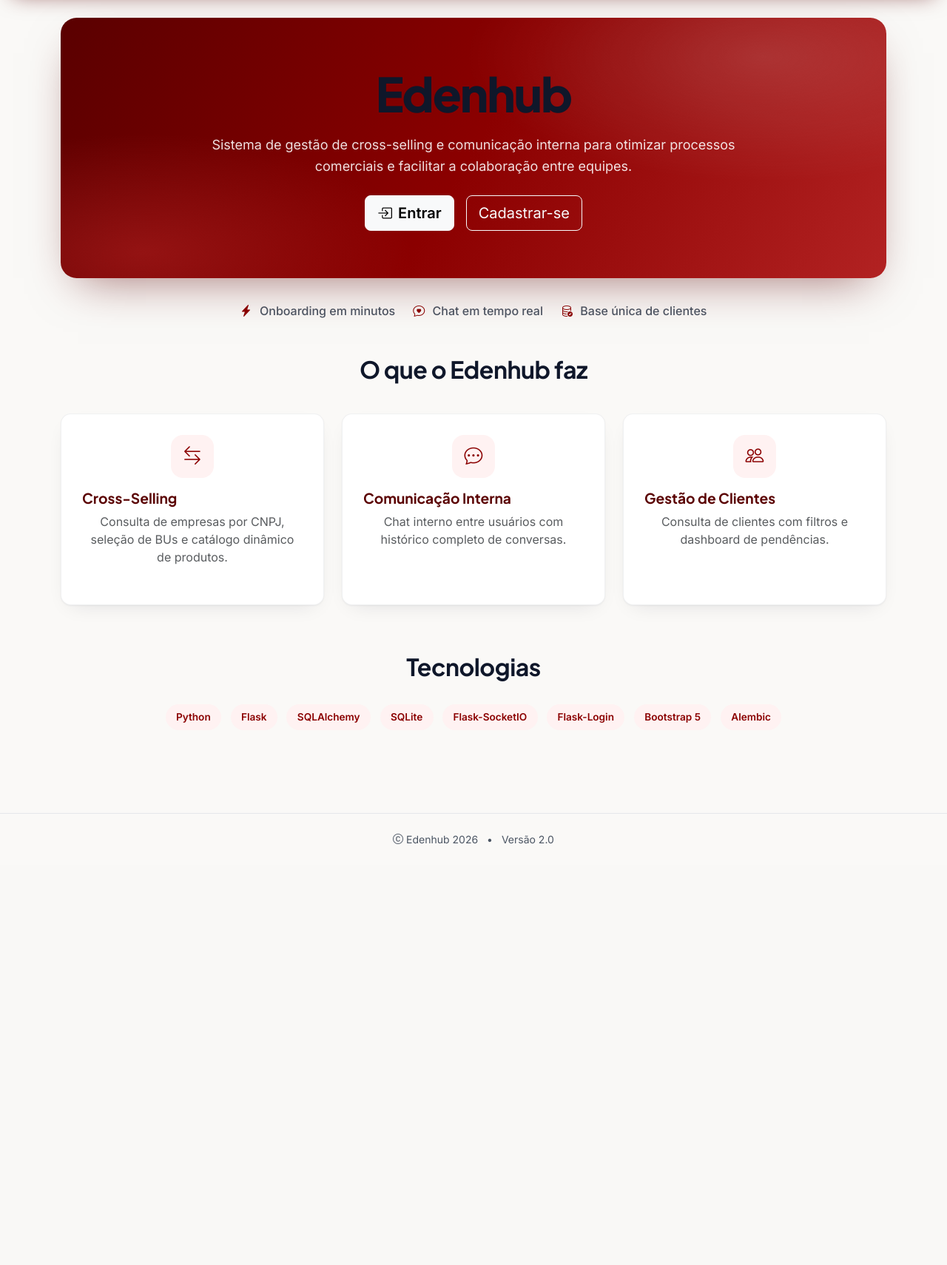
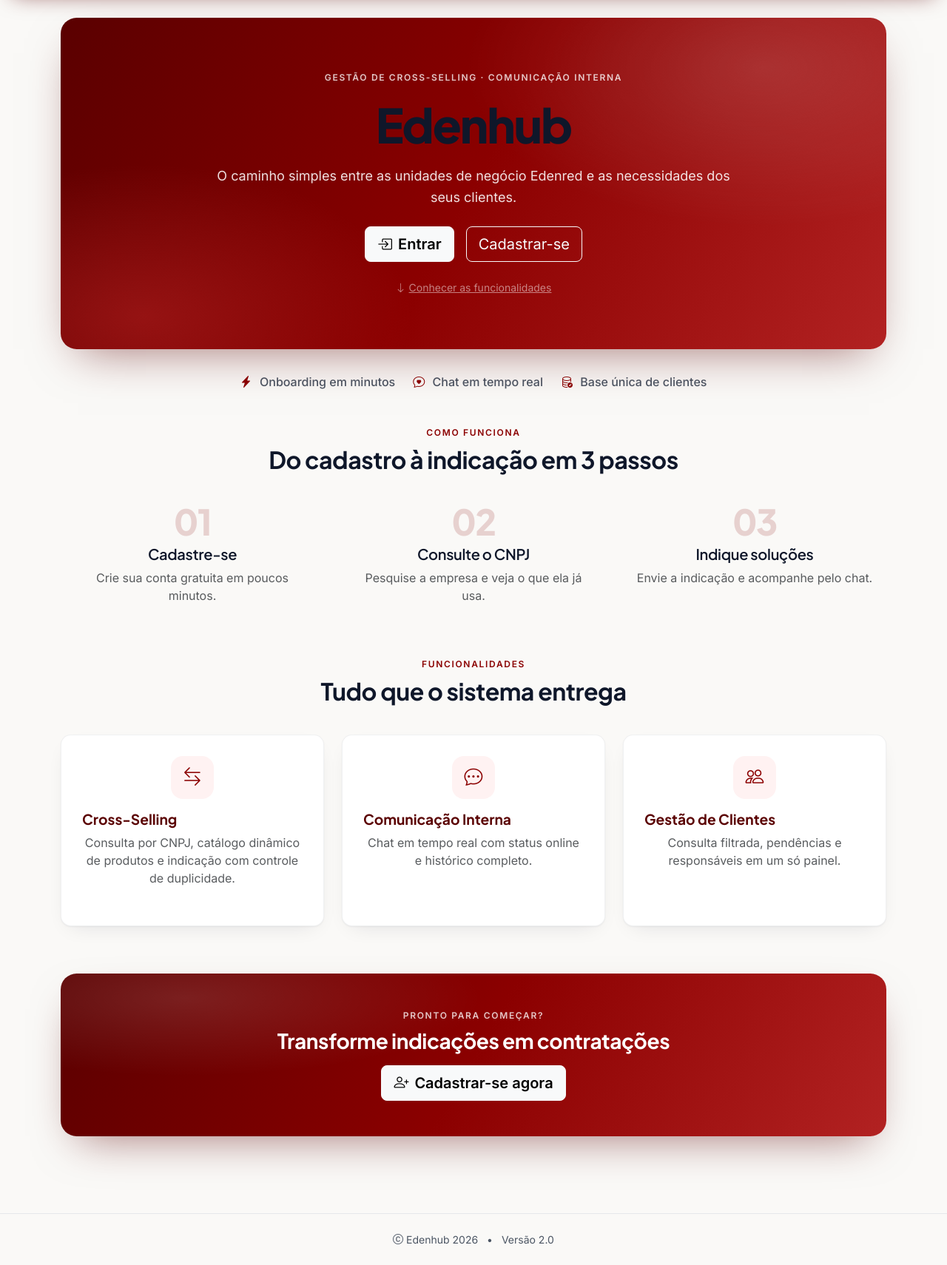
Before and after one commit to Rafael-Albuquerque06/Sistema-Edenhub, a Flask app: page / in a window 1280 px wide. Shown: the part 78-1788 px from the top of the page at 74% size. Before the commit the page ends 1219 px from the top, so only its background shows below. Run offline with Flask 3, Linux system fonts and the light colour scheme.

Commit message:
style: landing clean — hero minimalista centrado, seção como funciona, eyebrows e CTA final

```diff
--- a/app/static/css/style.css
+++ b/app/static/css/style.css
@@ -735,6 +735,52 @@ button:disabled, a.btn-loading {
   }
 }
 
+/* --- HERO da landing (gradiente Edenred) --- */
+.landing-hero {
+  padding-top: 4.5rem;
+  padding-bottom: 4.5rem;
+}
+
+.landing-hero .lead {
+  max-width: 44rem;
+}
+
+html {
+  scroll-behavior: smooth;
+}
+
+/* --- Eyebrows editoriais (labels de seção) --- */
+.eyebrow {
+  text-transform: uppercase;
+  letter-spacing: 0.14em;
+  font-size: 0.75rem;
+  font-weight: 700;
+  margin: 0;
+}
+
+.eyebrow-light { color: rgb(255 255 255 / 0.78); }
+.eyebrow-red { color: var(--edenred-primary); }
+
+/* --- Como funciona (números ghosts) --- */
+.how-step .step-num {
+  font-family: var(--font-display);
+  font-size: 3rem;
+  font-weight: 800;
+  line-height: 1;
+  color: rgb(139 0 0 / 0.16);
+  letter-spacing: -0.03em;
+  margin-bottom: 0.5rem;
+}
+
+/* --- CTA final em faixa --- */
+.landing-cta {
+  background:
+    radial-gradient(ellipse 60% 80% at 15% 15%, rgb(255 255 255 / 0.12), transparent 60%),
+    linear-gradient(120deg, var(--edenred-dark) 0%, var(--edenred-primary) 50%, var(--edenred-secondary) 100%);
+  border-radius: 1.35rem;
+  box-shadow: 0 24px 60px -24px rgb(90 0 0 / 0.55);
+}
+
 /* --- Portfolio: imagens responsivas e CTAs --- */
 
 .portfolio-img {
@@ -902,6 +948,7 @@ button:disabled, a.btn-loading {
   h1 { font-size: 2rem; }
   h2 { font-size: 1.6rem; }
   .hero-edenred .display-3 { font-size: 2.5rem; }
+  .landing-hero { padding-top: 3rem; padding-bottom: 3rem; }
   .card-edenred > .card-body { padding: 1.25rem; }
   .card-header-edenred { padding: 1.1rem 1.25rem; }
 }
--- a/app/templates/index.html
+++ b/app/templates/index.html
@@ -3,20 +3,20 @@
 {% block title %}Edenhub - Gestão de Cross-Selling{% endblock %}
 
 {% block content %}
-<!-- HERO -->
-<div class="hero-edenred text-white text-center py-5 px-4">
-    <div class="py-md-3">
+<!-- HERO (centrado minimalista) -->
+<div class="hero-edenred landing-hero text-white text-center py-5 px-4">
+    <div class="py-lg-4">
+        <p class="eyebrow eyebrow-light mb-3">Gestão de cross-selling · Comunicação interna</p>
         <h1 class="display-3 mb-3">Edenhub</h1>
-        <p class="lead mb-4">
-            Sistema de gestão de cross-selling e comunicação interna para otimizar
-            processos comerciais e facilitar a colaboração entre equipes.
+        <p class="lead mx-auto mb-4">
+            O caminho simples entre as unidades de negócio Edenred
+            e as necessidades dos seus clientes.
         </p>
         <div class="d-flex justify-content-center flex-wrap gap-3">
             {% if current_user.is_authenticated %}
             <a href="{{ url_for('main.home') }}" class="btn btn-light btn-lg fw-semibold">
                 <i class="bi bi-arrow-right-circle me-2" aria-hidden="true"></i>Ir para o Sistema
             </a>
-            <a href="{{ url_for('main.logout') }}" class="btn btn-outline-light btn-lg">Sair</a>
             {% else %}
             <a href="{{ url_for('main.login') }}" class="btn btn-light btn-lg fw-semibold">
                 <i class="bi bi-box-arrow-in-right me-2" aria-hidden="true"></i>Entrar
@@ -24,32 +24,68 @@
             <a href="{{ url_for('main.cadastro') }}" class="btn btn-outline-light btn-lg">Cadastrar-se</a>
             {% endif %}
         </div>
+        {% if not current_user.is_authenticated %}
+        <a href="#funcionalidades" class="d-inline-block mt-4 small text-white-50">
+            <i class="bi bi-arrow-down me-1" aria-hidden="true"></i>Conhecer as funcionalidades
+        </a>
+        {% endif %}
     </div>
 </div>
 
 <!-- FAIXA DE PROVA -->
-<div class="row justify-content-center mb-5">
-    <div class="col-12 col-md-8">
+<section class="row justify-content-center mb-5" aria-label="Diferenciais do Edenhub">
+    <div class="col-12 col-md-10">
         <div class="d-flex flex-wrap justify-content-center gap-4">
             <span class="proof-item"><i class="bi bi-lightning-charge-fill" aria-hidden="true"></i> Onboarding em minutos</span>
             <span class="proof-item"><i class="bi bi-chat-heart" aria-hidden="true"></i> Chat em tempo real</span>
             <span class="proof-item"><i class="bi bi-database-check" aria-hidden="true"></i> Base única de clientes</span>
         </div>
     </div>
-</div>
+</section>
+
+<!-- COMO FUNCIONA -->
+<section id="como-funciona" class="row justify-content-center mb-5">
+    <div class="col-12 text-center mb-4">
+        <p class="eyebrow eyebrow-red mb-2">Como funciona</p>
+        <h2>Do cadastro à indicação em 3 passos</h2>
+    </div>
+
+    <div class="col-md-4 mb-4">
+        <div class="how-step text-center px-3">
+            <div class="step-num" aria-hidden="true">01</div>
+            <h3 class="h5 fw-semibold">Cadastre-se</h3>
+            <p class="text-muted mb-0">Crie sua conta gratuita em poucos minutos.</p>
+        </div>
+    </div>
+    <div class="col-md-4 mb-4">
+        <div class="how-step text-center px-3">
+            <div class="step-num" aria-hidden="true">02</div>
+            <h3 class="h5 fw-semibold">Consulte o CNPJ</h3>
+            <p class="text-muted mb-0">Pesquise a empresa e veja o que ela já usa.</p>
+        </div>
+    </div>
+    <div class="col-md-4 mb-4">
+        <div class="how-step text-center px-3">
+            <div class="step-num" aria-hidden="true">03</div>
+            <h3 class="h5 fw-semibold">Indique soluções</h3>
+            <p class="text-muted mb-0">Envie a indicação e acompanhe pelo chat.</p>
+        </div>
+    </div>
+</section>
 
 <!-- FUNCIONALIDADES -->
-<div class="row mb-5">
+<section id="funcionalidades" class="row mb-5">
     <div class="col-12 text-center mb-4">
-        <h2>O que o Edenhub faz</h2>
+        <p class="eyebrow eyebrow-red mb-2">Funcionalidades</p>
+        <h2>Tudo que o sistema entrega</h2>
     </div>
 
     <div class="col-md-4 mb-3">
         <div class="card card-edenred h-100">
             <div class="card-body text-center">
                 <div class="feature-icon" aria-hidden="true"><i class="bi bi-arrow-left-right"></i></div>
-                <h5 class="card-title">Cross-Selling</h5>
-                <p class="card-text text-muted">Consulta de empresas por CNPJ, seleção de BUs e catálogo dinâmico de produtos.</p>
+                <h3 class="h5 card-title">Cross-Selling</h3>
+                <p class="card-text text-muted">Consulta por CNPJ, catálogo dinâmico de produtos e indicação com controle de duplicidade.</p>
             </div>
         </div>
     </div>
@@ -58,8 +94,8 @@
         <div class="card card-edenred h-100">
             <div class="card-body text-center">
                 <div class="feature-icon" aria-hidden="true"><i class="bi bi-chat-dots"></i></div>
-                <h5 class="card-title">Comunicação Interna</h5>
-                <p class="card-text text-muted">Chat interno entre usuários com histórico completo de conversas.</p>
+                <h3 class="h5 card-title">Comunicação Interna</h3>
+                <p class="card-text text-muted">Chat em tempo real com status online e histórico completo.</p>
             </div>
         </div>
     </div>
@@ -68,27 +104,23 @@
         <div class="card card-edenred h-100">
             <div class="card-body text-center">
                 <div class="feature-icon" aria-hidden="true"><i class="bi bi-people"></i></div>
-                <h5 class="card-title">Gestão de Clientes</h5>
-                <p class="card-text text-muted">Consulta de clientes com filtros e dashboard de pendências.</p>
+                <h3 class="h5 card-title">Gestão de Clientes</h3>
+                <p class="card-text text-muted">Consulta filtrada, pendências e responsáveis em um só painel.</p>
             </div>
         </div>
     </div>
-</div>
+</section>
 
-<!-- STACK -->
-<div class="row mb-5">
-    <div class="col-12 text-center mb-3">
-        <h2>Tecnologias</h2>
-    </div>
-    <div class="col-12 text-center">
-        <span class="badge-edenred me-2 mb-2 d-inline-block">Python</span>
-        <span class="badge-edenred me-2 mb-2 d-inline-block">Flask</span>
-        <span class="badge-edenred me-2 mb-2 d-inline-block">SQLAlchemy</span>
-        <span class="badge-edenred me-2 mb-2 d-inline-block">SQLite</span>
-        <span class="badge-edenred me-2 mb-2 d-inline-block">Flask-SocketIO</span>
-        <span class="badge-edenred me-2 mb-2 d-inline-block">Flask-Login</span>
-        <span class="badge-edenred me-2 mb-2 d-inline-block">Bootstrap 5</span>
-        <span class="badge-edenred d-inline-block mb-2">Alembic</span>
-    </div>
-</div>
+<!-- CTA FINAL -->
+<section class="landing-cta text-white text-center py-5 px-4 mb-5" aria-label="Comece agora">
+    <p class="eyebrow eyebrow-light mb-2">Pronto para começar?</p>
+    <h2 class="h3 fw-bold mb-3">Transforme indicações em contratações</h2>
+    {% if current_user.is_authenticated %}
+    <a href="{{ url_for('main.home') }}" class="btn btn-light btn-lg fw-semibold">Acessar o sistema</a>
+    {% else %}
+    <a href="{{ url_for('main.cadastro') }}" class="btn btn-light btn-lg fw-semibold">
+        <i class="bi bi-person-plus me-2" aria-hidden="true"></i>Cadastrar-se agora
+    </a>
+    {% endif %}
+</section>
 {% endblock %}
```
